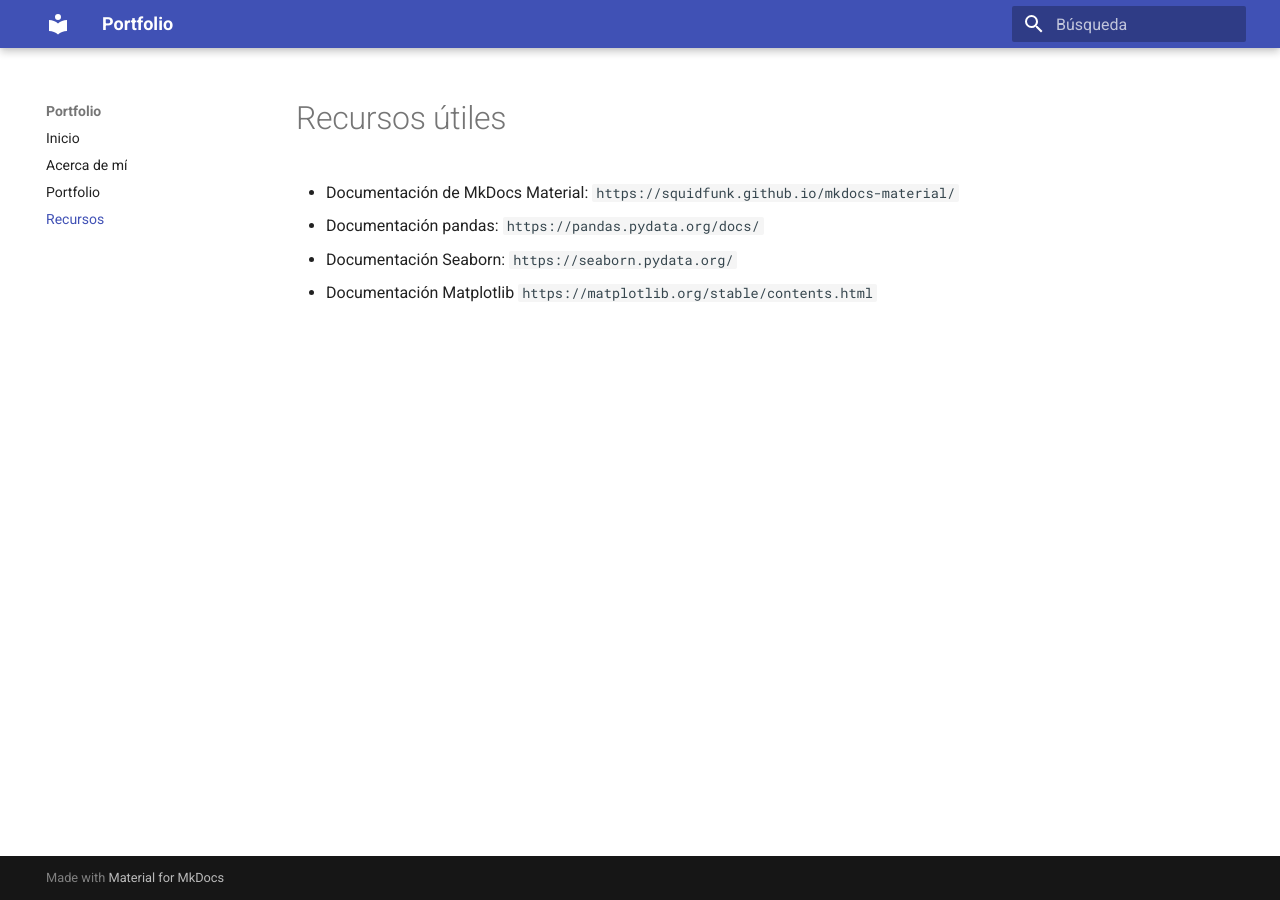
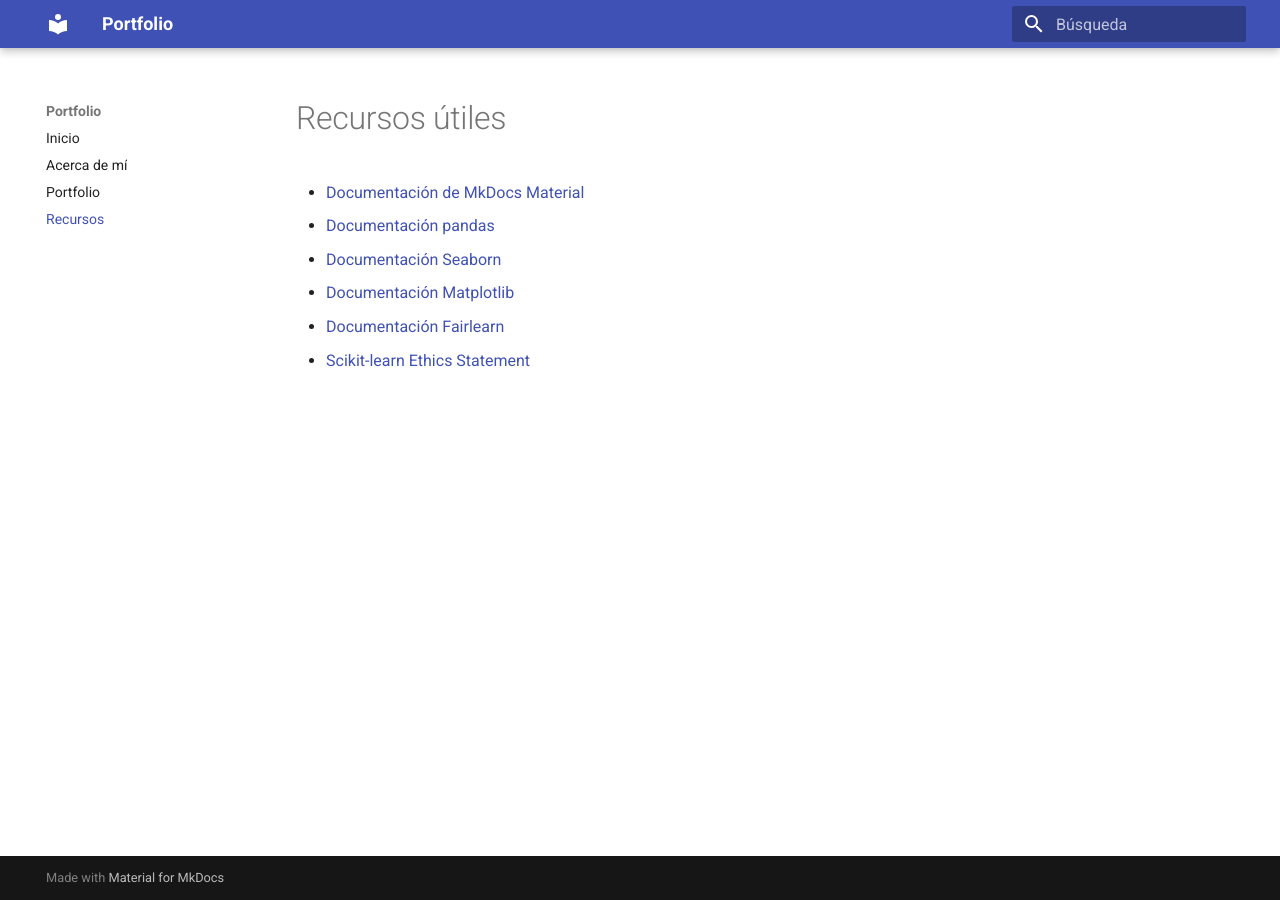
Before and after one commit to naguer019/IA-portfolio, an MkDocs documentation site: the page built from docs/recursos.md, in a window 1280 px wide. Built offline with MkDocs 1.6.1 and Material for MkDocs 9.7.7, drawn with Linux system fonts in a browser that asks for light colours.

Commit message:
Update recursos.md

```diff
--- a/docs/recursos.md
+++ b/docs/recursos.md
@@ -5,7 +5,9 @@ date: 2025-09-06
 
 # Recursos útiles
 
-- Documentación de MkDocs Material: `https://squidfunk.github.io/mkdocs-material/`
-- Documentación pandas: `https://pandas.pydata.org/docs/`
-- Documentación Seaborn: `https://seaborn.pydata.org/`
-- Documentación Matplotlib `https://matplotlib.org/stable/contents.html`
+- [Documentación de MkDocs Material](https://squidfunk.github.io/mkdocs-material/)
+- [Documentación pandas](https://pandas.pydata.org/docs/)
+- [Documentación Seaborn](https://seaborn.pydata.org/)
+- [Documentación Matplotlib](https://matplotlib.org/stable/contents.html)
+- [Documentación Fairlearn](https://fairlearn.org/)
+- [Scikit-learn Ethics Statement](https://scikit-learn.org/stable/whats_new/v0.24.html#ethics)
```
